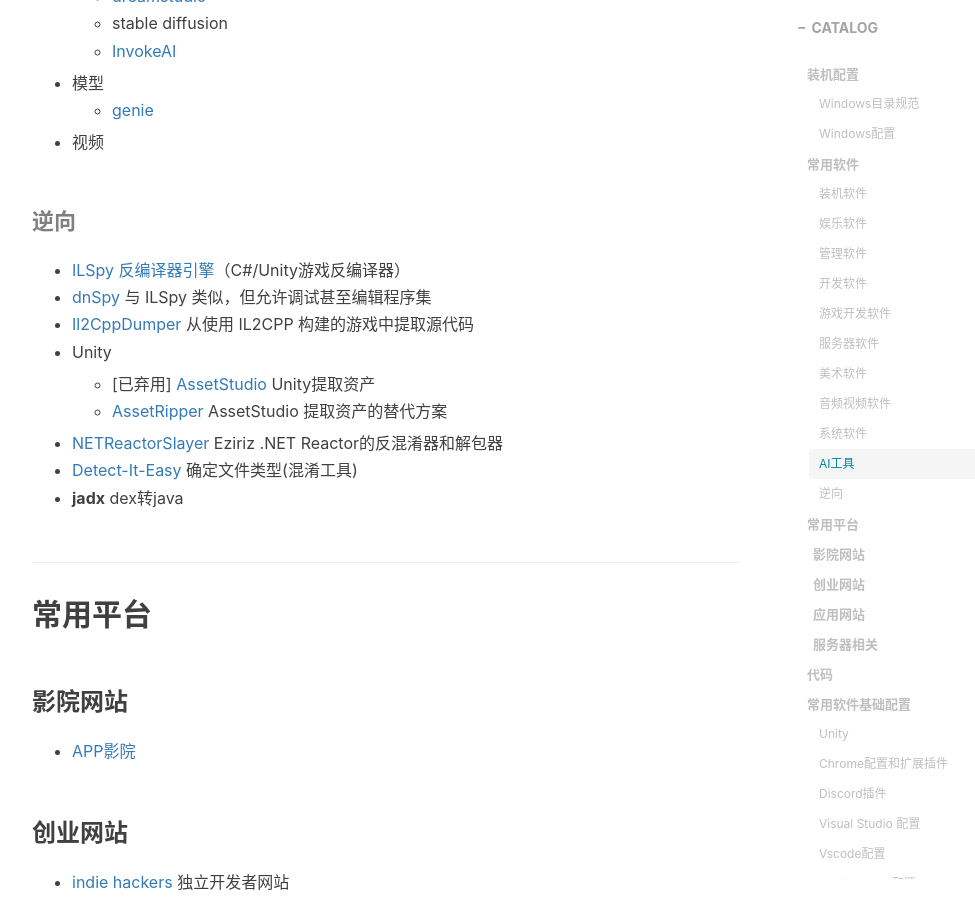
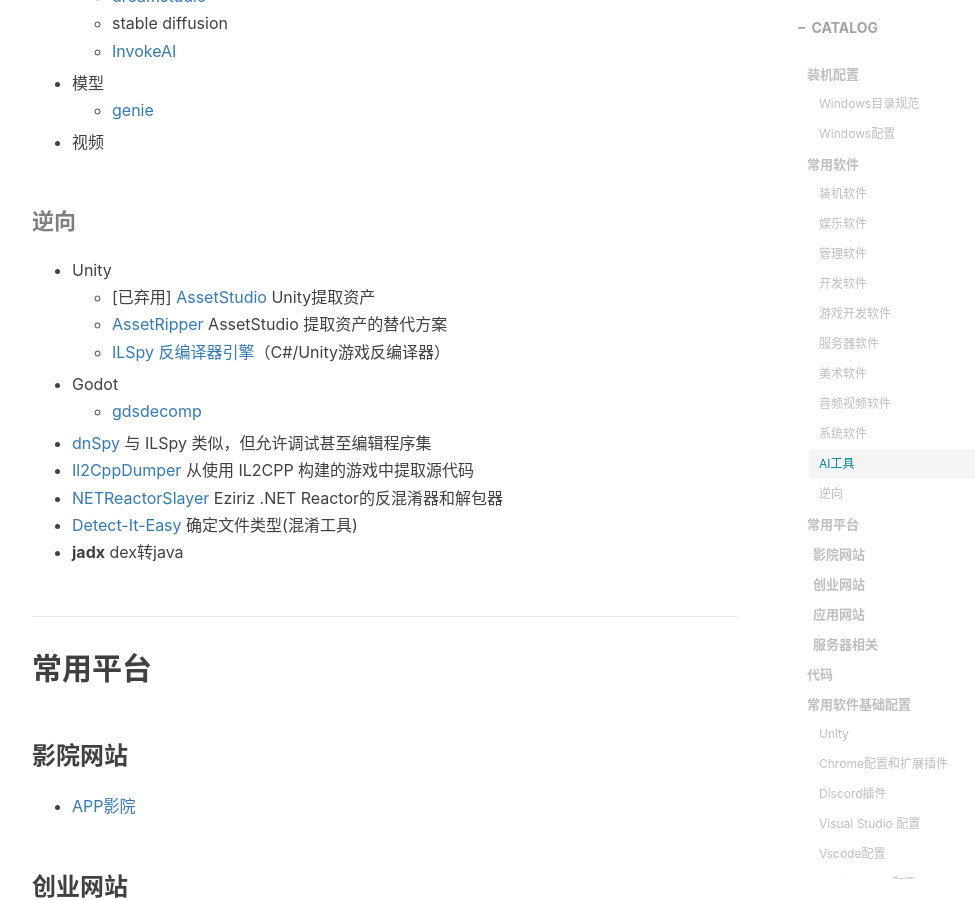
Before and after one commit to gumcstronger/gumcstronger.github.io, a Jekyll site: the page built from _posts/2022/2022-08-24-windows.md, in a window 1280 px wide and 900 px high, scrolled down 5695 px. Shown: the whole window, without its empty margins (233-1208 px from the left). Built offline with Jekyll 4.4.1, drawn with Linux system fonts in a browser that asks for light colours; comment, search, counter and statistics services are not loaded.

Commit message:
Update 2022-08-24-windows.md

```diff
--- a/_posts/2022/2022-08-24-windows.md
+++ b/_posts/2022/2022-08-24-windows.md
@@ -194,13 +194,14 @@
 
 #### 逆向
 
-* [ILSpy 反编译器引擎](https://github.com/icsharpcode/ILSpy)（C#/Unity游戏反编译器）
+* Unity
+  * [已弃用] [AssetStudio](https://github.com/Perfare/AssetStudio) Unity提取资产
+  * [AssetRipper](https://github.com/AssetRipper/AssetRipper) AssetStudio 提取资产的替代方案
+  * [ILSpy 反编译器引擎](https://github.com/icsharpcode/ILSpy)（C#/Unity游戏反编译器）
+* Godot
+  * [gdsdecomp](https://github.com/bruvzg/gdsdecomp)
 * [dnSpy](https://github.com/dnSpy/dnSpy) 与 ILSpy 类似，但允许调试甚至编辑程序集
 * [Il2CppDumper](https://github.com/Perfare/Il2CppDumper) 从使用 IL2CPP 构建的游戏中提取源代码
-* Unity
-
-  * [已弃用] [AssetStudio](https://github.com/Perfare/AssetStudio) Unity提取资产
-  * [AssetRipper](https://github.com/AssetRipper/AssetRipper) AssetStudio 提取资产的替代方案
 * [NETReactorSlayer](https://github.com/SychicBoy/NETReactorSlayer) Eziriz .NET Reactor的反混淆器和解包器
 * [Detect-It-Easy](https://github.com/horsicq/Detect-It-Easy) 确定文件类型(混淆工具)
 * **jadx** dex转java
```
